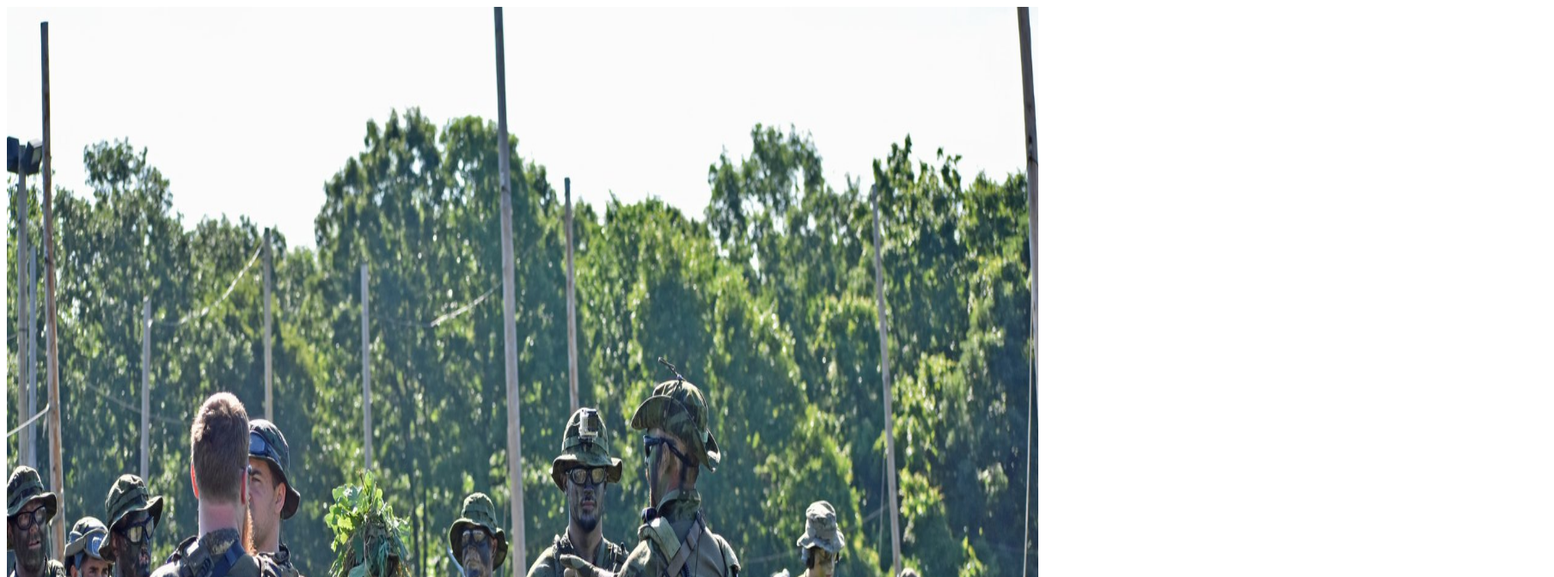
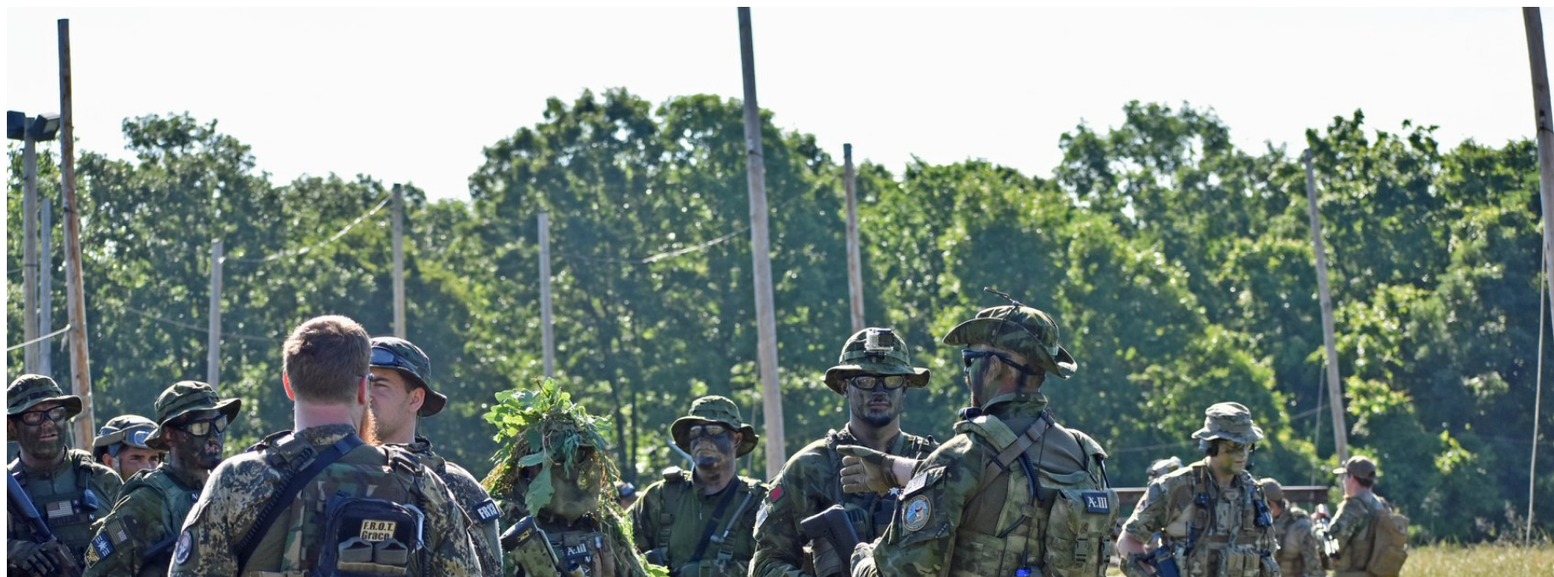
Before and after one commit to TravisHull/Lab3_Repo, a plain HTML site: page lab3_ex2.html in a window 1280 px wide. Shown: the top 672 px of the page at 86% size, 1808 px wide, since content can reach past the window. Drawn offline with Linux system fonts and the light colour scheme.

Commit message:
resized photo

```diff
--- a/lab3_ex2.html
+++ b/lab3_ex2.html
@@ -3,6 +3,6 @@
   <title>Slideshow</title>
 </head>
   <body>
-    <img src="Assets/Standing_Around.jpg" id="Picture1" width="1200" height="1500">
+    <img src="Assets/Standing_Around.jpg" id="Picture1" width="1800" height="1200">
 	</body>
 </html>
```
